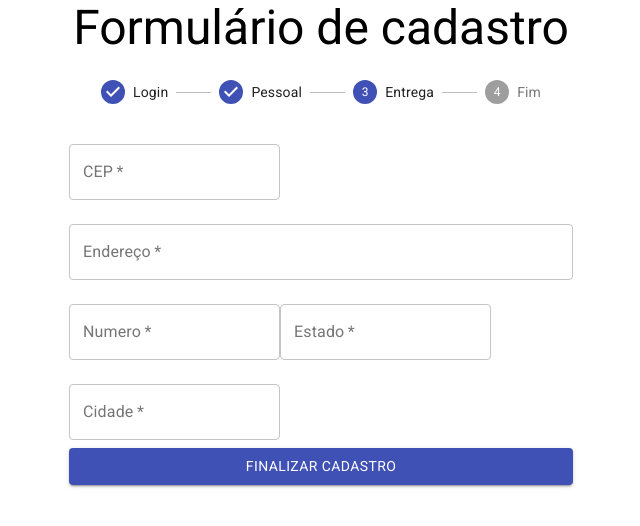
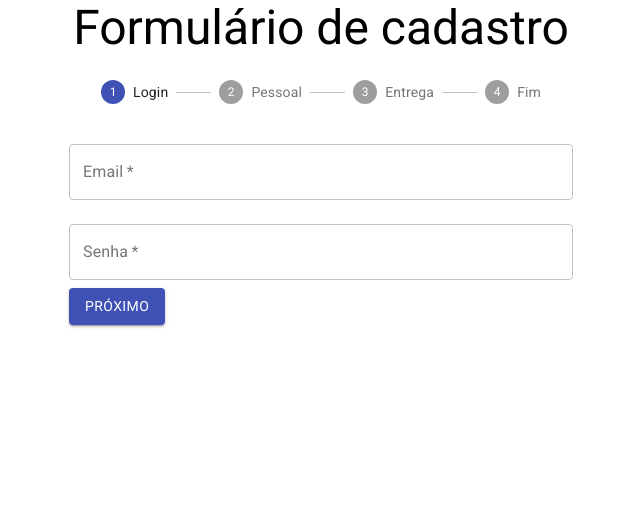
Before and after one commit to Wfelipe2011/AluraFormulario, a React (Create React App) app: page / in a window 1280 px wide. Shown: the top 526 px of the page, without its empty margins (319-959 px from the left). Built offline with nearby package versions, Linux system fonts and the light colour scheme.

Commit message:
Ajuste de exibicao

```diff
--- a/src/components/FormularioCadastro/FormularioCadastro.jsx
+++ b/src/components/FormularioCadastro/FormularioCadastro.jsx
@@ -6,7 +6,7 @@ import {StepLabel, Stepper, Typography, Step, Container} from "@material-ui/core
 
 
 function FormularioCadastro({ aoEnviar, validacoes }) {
-  const [etapaAtual, setEtapaAtual] = useState(2);
+  const [etapaAtual, setEtapaAtual] = useState(0);
   const [dadosColetado, setDados] = useState({});
 
   useEffect(()=>{
```
